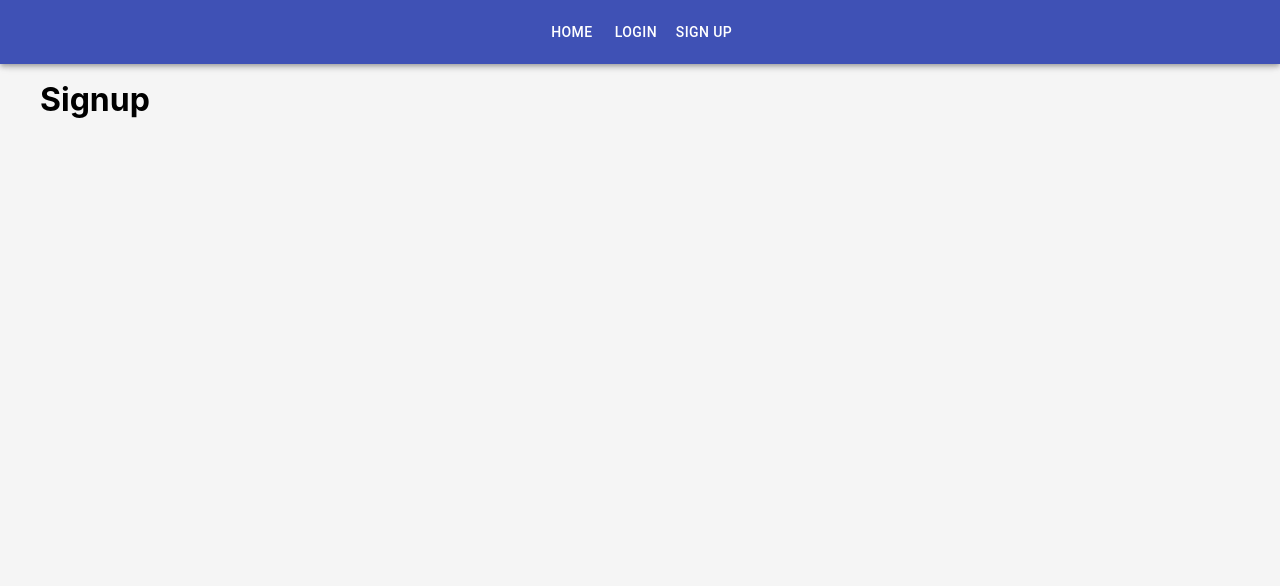
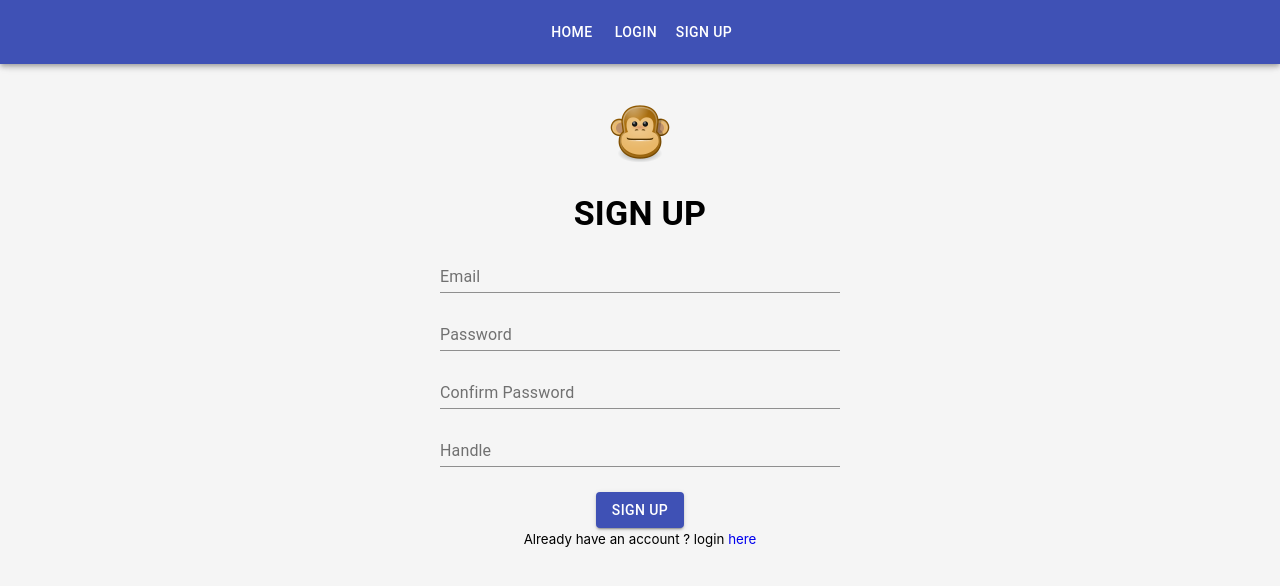
Before and after one commit to Mutharasan96/Socialape-Client, a React (Create React App) app: page /signup in a window 1280 px wide. Shown: the top 586 px of the page. Built offline with nearby package versions, Linux system fonts and the light colour scheme.

Commit message:
Login and SignUp pages are set

```diff
--- a/src/App.js
+++ b/src/App.js
@@ -1,6 +1,7 @@
 import React, { Component } from "react";
 import { BrowserRouter as Router, Route, Switch } from "react-router-dom";
-import { createMuiTheme, ThemeProvider } from '@material-ui/core/styles';
+import { createMuiTheme, ThemeProvider } from "@material-ui/core/styles";
+import themeFile  from './utils/theme'
 import "./App.css";
 
 import Home from "./pages/Home";
@@ -8,23 +9,13 @@
 import Login from "./pages/Login";
 import Navbar from "./components/Navbar";
 
-const theme = createMuiTheme({
-  primary: {
-    light: "#33c9dc",
-    main: "#00bcd4",
-    dark: "#008394",
-    contrastText: "#fff",
-  },
-  secondary: {
-    light: "#ff6333",
-    main: "#ff3d00",
-    dark: "#b22a00",
-    contrastText: "#fff",
-  },
-  typography: {
-    useNextVariants: true,
-  },
-});
+const theme = createMuiTheme(themeFile);
+
+const token = localStorage.FBIdToken;
+
+if(token){
+
+}
 
 class App extends Component {
   state = {};
--- a/src/pages/Login.js
+++ b/src/pages/Login.js
@@ -10,35 +10,11 @@
 import Typography from "@material-ui/core/Typography";
 import TextField from "@material-ui/core/TextField";
 import Button from "@material-ui/core/Button";
-import CircularProgress from '@material-ui/core/CircularProgress';
+import CircularProgress from "@material-ui/core/CircularProgress";
 
-const styles = {
-  form: {
-    textAlign: "center",
-  },
-  image: {
-    margin: "20px auto 20px auto",
-  },
-  pageTitle: {
-    margin: "5px auto 5px auto",
-  },
-  textField: {
-    margin: "5px auto 5px auto",
-  },
-  button: {
-    marginTop: 20,
-    position:"relative"
-  },
-  customError: {
-    color: "red",
-    fontSize: "0.8rem",
-    marginTop: 10,
-    marginBottom: "auto",
-  },
-  progress:{
-    position: "absolute"
-  }
-};
+const styles = (theme) => ({
+  ...theme.spreadIt,
+});
 
 class Login extends Component {
   constructor() {
@@ -69,6 +45,7 @@
       .post("/login", userData)
       .then((res) => {
         console.log(res.data);
+        localStorage.setItem('FBIToken',`Bearer ${res.data.token}`);
         this.setState({
           loading: false,
         });
@@ -89,8 +66,8 @@
         <Grid item sm />
         <Grid item sm>
           <img src={Appicon} alt="monkeyImage" className={classes.image} />
-          <Typography variant="h2" className={classes.pageTitle}>
-            Social Ape
+          <Typography variant="h4" className={classes.pageTitle}>
+            SOCIAL APE
           </Typography>
           <form noValidate onSubmit={this.handleSubmit}>
             <TextField
@@ -130,11 +107,11 @@
               disabled={loading}
             >
               Login
-              {loading &&(
+              {loading && (
                 <CircularProgress size={30} className={classes.progress} />
               )}
             </Button>
-            <br/>
+            <br />
             <small>
               dont't have account ? signup <Link to="/signup">here</Link>
             </small>
--- a/src/pages/Signup.js
+++ b/src/pages/Signup.js
@@ -1,9 +1,159 @@
-import React ,{ Component }from 'react';
+import React, { Component } from "react";
+import withStyles from "@material-ui/core/styles/withStyles";
+import Proptypes from "prop-types";
+import Appicon from "../images/icon.png";
+import axios from "axios";
+import { Link } from "react-router-dom";
+
+// MUI imports
+import Grid from "@material-ui/core/Grid";
+import Typography from "@material-ui/core/Typography";
+import TextField from "@material-ui/core/TextField";
+import Button from "@material-ui/core/Button";
+import CircularProgress from "@material-ui/core/CircularProgress";
+
+const styles = (theme) => ({
+  ...theme.spreadIt,
+});
+
 class Signup extends Component {
-    state = {  }
-    render() {
-        return ( <h1>Signup</h1> );
-    }
+  constructor() {
+    super();
+    this.state = {
+      email: "",
+      password: "",
+      confirmpassword: "",
+      handle: "",
+      loading: false,
+      errors: {},
+    };
+  }
+
+  handleChange = (event) => {
+    this.setState({
+      [event.target.name]: event.target.value,
+    });
+  };
+  handleSubmit = (event) => {
+    event.preventDefault();
+
+    this.setState({
+      loading: true,
+    });
+    const newUserData = {
+      email: this.state.email,
+      password: this.state.password,
+      confirmpassword: this.state.confirmpassword,
+      handle: this.state.handle,
+    };
+    axios
+      .post("/signup", newUserData)
+      .then((res) => {
+        console.log(res.data);
+        localStorage.setItem("FBIToken", `Bearer ${res.data.token}`);
+        this.setState({
+          loading: false,
+        });
+        this.props.history.push("/");
+      })
+      .catch((err) => {
+        this.setState({
+          errors: err.response.data,
+          loading: false,
+        });
+      });
+  };
+  render() {
+    const { classes } = this.props;
+    const { errors, loading } = this.state;
+    return (
+      <Grid container className={classes.form}>
+        <Grid item sm />
+        <Grid item sm>
+          <img src={Appicon} alt="monkeyImage" className={classes.image} />
+          <Typography variant="h4" className={classes.pageTitle}>
+            SIGN UP
+          </Typography>
+          <form noValidate onSubmit={this.handleSubmit}>
+            <TextField
+              id="email"
+              name="email"
+              type="email"
+              label="Email"
+              className={classes.textField}
+              helperText={errors.email}
+              error={errors.email ? true : false}
+              value={this.state.email}
+              onChange={this.handleChange}
+              fullWidth
+            />
+            <TextField
+              id="password"
+              name="password"
+              type="password"
+              label="Password"
+              className={classes.textField}
+              helperText={errors.password}
+              error={errors.password ? true : false}
+              value={this.state.password}
+              onChange={this.handleChange}
+              fullWidth
+            />
+            <TextField
+              id="confirmpassword"
+              name="confirmpassword"
+              type="password"
+              label="Confirm Password"
+              className={classes.textField}
+              helperText={errors.confirmpassword}
+              error={errors.password ? true : false}
+              value={this.state.confirmpassword}
+              onChange={this.handleChange}
+              fullWidth
+            />
+            <TextField
+              id="handle"
+              name="handle"
+              type="text"
+              label="Handle"
+              className={classes.textField}
+              helperText={errors.handle}
+              error={errors.handle ? true : false}
+              value={this.state.handle}
+              onChange={this.handleChange}
+              fullWidth
+            />
+            {errors.general && (
+              <Typography variant="body2" className={classes.customError}>
+                {errors.general}
+              </Typography>
+            )}
+            <Button
+              type="submit"
+              variant="contained"
+              color="primary"
+              className={classes.button}
+              disabled={loading}
+            >
+              Sign Up
+              {loading && (
+                <CircularProgress size={30} className={classes.progress} />
+              )}
+            </Button>
+            <br />
+            <small>
+              Already have an account ? login <Link to="/login">here</Link>
+            </small>
+          </form>
+        </Grid>
+        <Grid item sm />
+      </Grid>
+    );
+  }
 }
 
-export default Signup;
+Signup.prototypes = {
+  classes: Proptypes.object.isRequired,
+};
+
+export default withStyles(styles)(Signup);
--- /dev/null
+++ b/src/utils/theme.js
@@ -0,0 +1,45 @@
+export default {
+  primary: {
+    light: "#33c9dc",
+    main: "#00bcd4",
+    dark: "#008394",
+    contrastText: "#fff",
+  },
+  secondary: {
+    light: "#ff6333",
+    main: "#ff3d00",
+    dark: "#b22a00",
+    contrastText: "#fff",
+  },
+  typography: {
+    useNextVariants: true,
+  },
+  spreadIt: {
+    form: {
+      textAlign: "center",
+    },
+    image: {
+      margin: "20px auto 20px auto",
+    },
+    pageTitle: {
+      margin: "5px auto 5px auto",
+      fontWeight: "bold",
+    },
+    textField: {
+      margin: "5px auto 5px auto",
+    },
+    button: {
+      marginTop: 20,
+      position: "relative",
+    },
+    customError: {
+      color: "red",
+      fontSize: "0.8rem",
+      marginTop: 10,
+      marginBottom: "auto",
+    },
+    progress: {
+      position: "absolute",
+    },
+  },
+};
```
